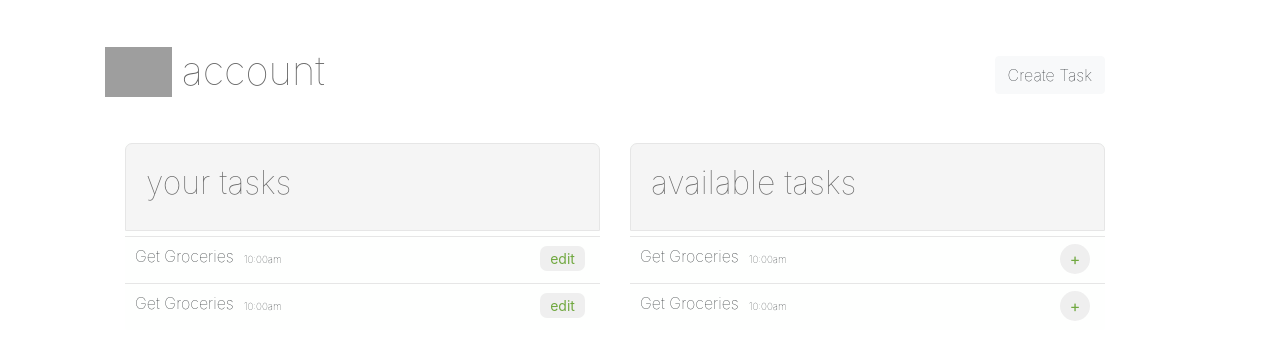
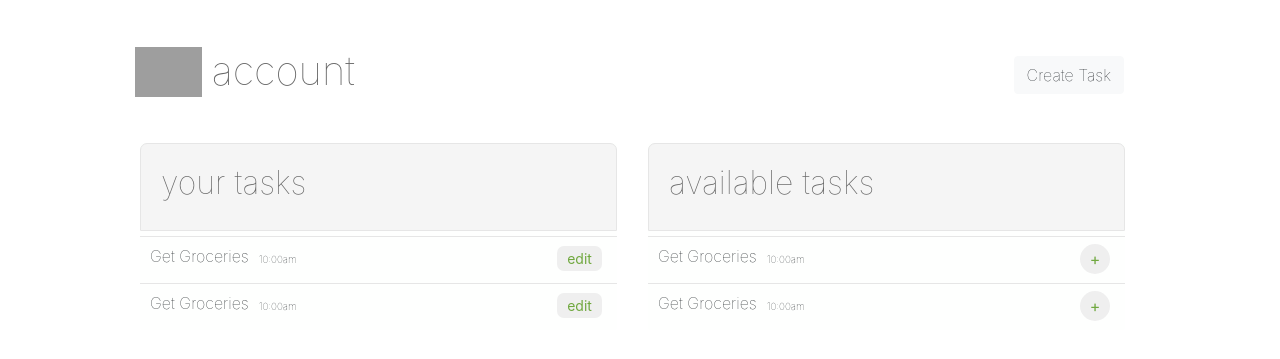
Before and after one commit to dtFocuS/rabit-front-end, a React app in the folder rabit-client/: page / in a window 1280 px wide. Shown: the part 123-482 px from the top of the page. Built offline with nearby package versions, Linux system fonts and the light colour scheme; no server answers; grey boxes are pictures that could not be loaded.

Commit message:
fixing divs and styling for home page

```diff
--- a/rabit-client/src/components/Home.js
+++ b/rabit-client/src/components/Home.js
@@ -74,6 +74,8 @@ class Home extends Component {
               }}
             ><h1 id="account-name">account</h1></NavLink>
           </div>
+        </div>
+        <div id="body">
 
           <div className="container col-sm-12 " id="your-tasks">
 
--- a/rabit-client/src/index.css
+++ b/rabit-client/src/index.css
@@ -95,13 +95,14 @@ label:focus,
 
 #create-task-button {
   float:right;
-  margin-right:85px;
+  margin-right:66px;
   margin-top: 9px;
   font-weight: lighter;
 }
 
 #account-link {
   margin-top: 50px;
+  margin-left: 30px;
 }
 
 #account-name {
@@ -120,20 +121,20 @@ label:focus,
   margin-top: 40px;
   background-color: #FEFFFE;
   float: left;
-  width: 475px;
+  width: 477px;
   border-radius: 3px;
   margin-bottom: 50px;
   font-weight: lighter;
-  margin-left: 20px;
+  margin-left: 50px;
 }
 
 #available-tasks {
   margin-top: 40px;
   background-color: #FEFFFE;
   float: right;
-  width: 475px;
+  width: 477px;
   border-radius: 3px;
-  margin-right: 70px;
+  margin-right: 65px;
   font-weight: lighter;
 }
 
```
